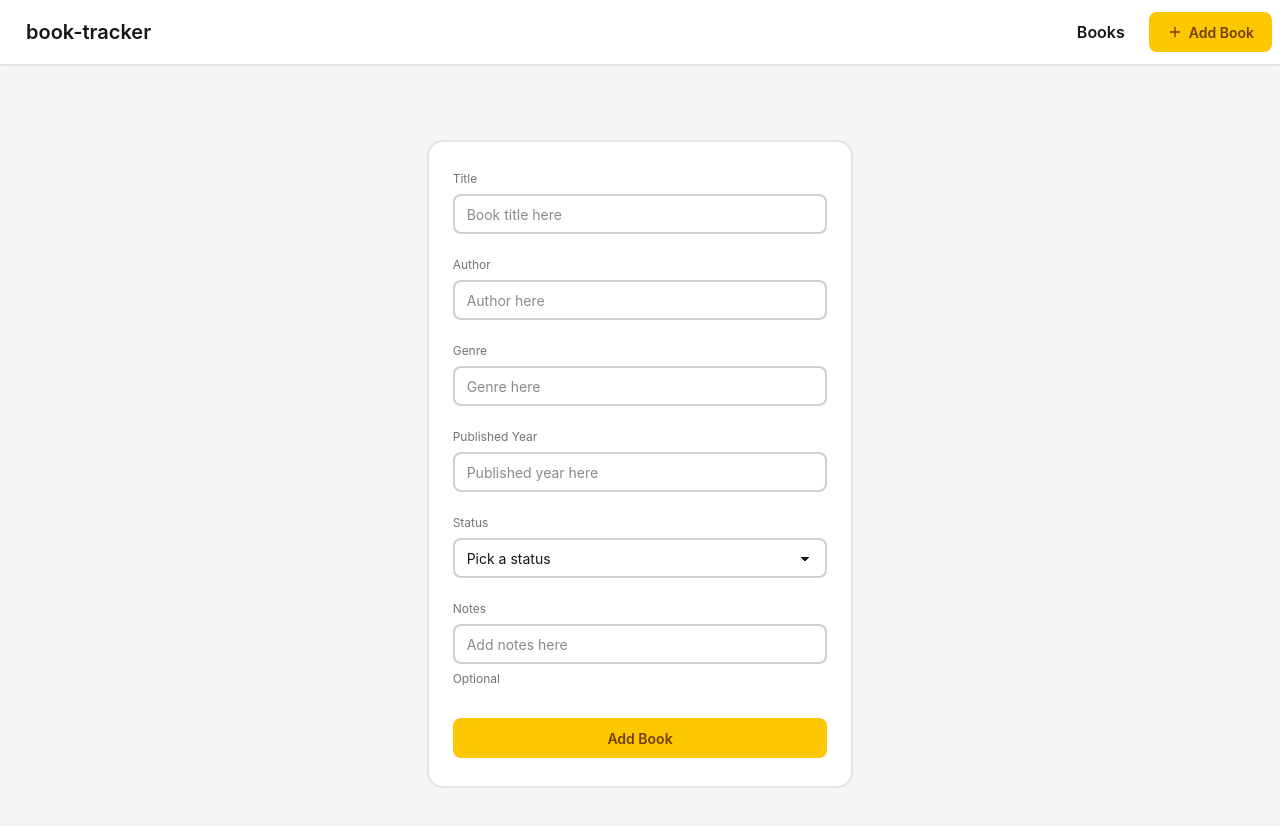
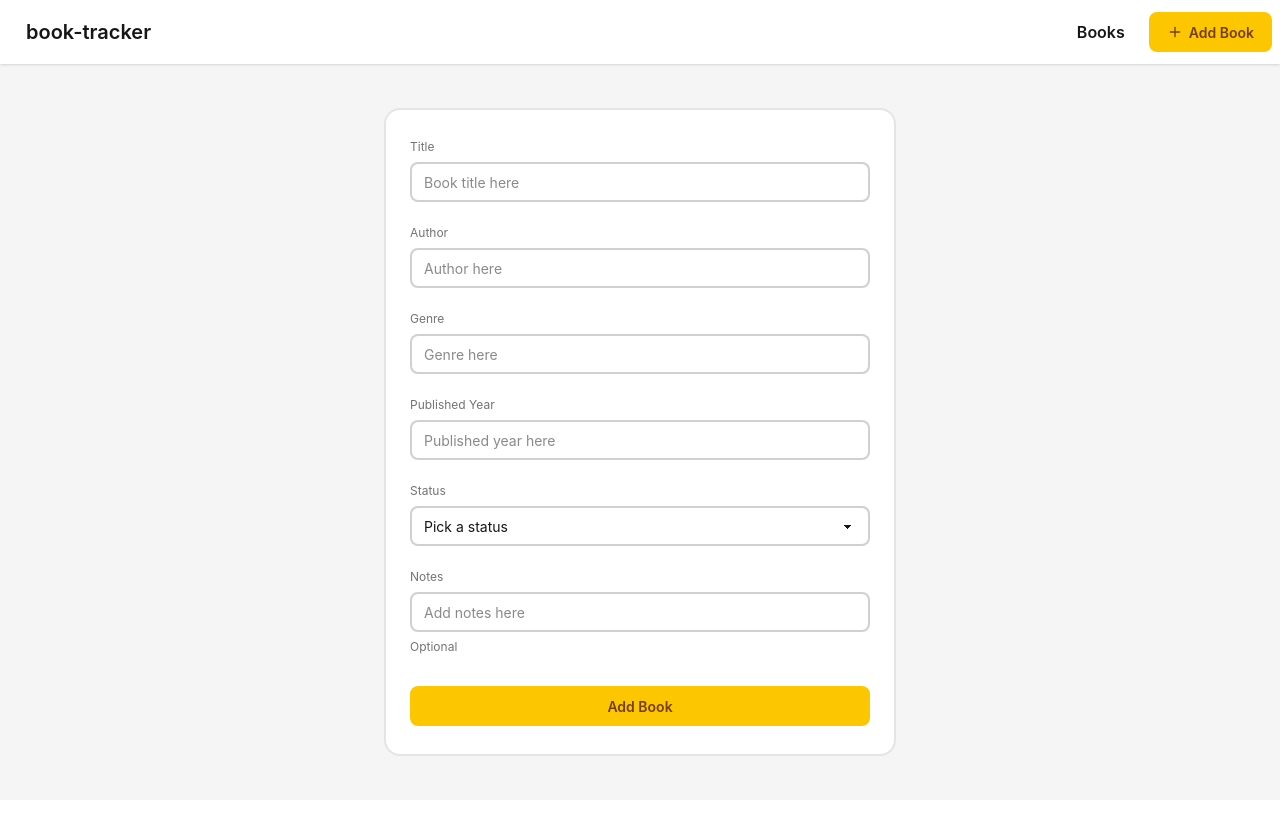
Before and after one commit to harryscully/book-tracker, a Next.js app: page /books/new in a window 1280 px wide. Shown: the top 826 px of the page. After the commit the page ends 800 px from the top, so only its background shows below. Built offline with nearby package versions, Linux system fonts and the light colour scheme.

Commit message:
Fix scrollbar and max-h issues

```diff
--- a/src/app/books/new/page.tsx
+++ b/src/app/books/new/page.tsx
@@ -2,7 +2,7 @@
 
 export default function NewBook() {
     return (
-        <div className="min-h-svh flex justify-center items-center">
+        <div className="flex flex-1 justify-center items-center">
             <AddBookForm />
         </div>
     )
--- a/src/app/layout.tsx
+++ b/src/app/layout.tsx
@@ -15,10 +15,12 @@
 }>) {
   return (
     <html lang="en" data-theme="bumblebee">
-      <body className="min-h-svh bg-base-200">
+      <body className="min-h-svh bg-base-200 flex flex-col">
         <QueryProvider>
           <Navbar />
-          {children}
+
+            {children}
+
         </QueryProvider>
       </body>
     </html>
--- a/src/app/page.tsx
+++ b/src/app/page.tsx
@@ -2,7 +2,7 @@
 
 export default function Home() {
   return (
-    <div className="hero bg-base-200 min-h-screen">
+    <div className="hero bg-base-200 flex-1">
       <div className="hero-content text-center">
         <div className="max-w-md">
           <h1 className="text-5xl font-bold">Welcome to <span className="italic highlight">book-tracker</span></h1>
--- a/src/components/AddBookForm.tsx
+++ b/src/components/AddBookForm.tsx
@@ -20,7 +20,7 @@
     })
 
     return (
-        <div className="w-1/3 card card-border bg-base-100 border-base-300">
+        <div className="w-full max-w-lg card card-border bg-base-100 border-base-300">
             <div className="card-body">
                 <form onSubmit={handleSubmit(onSubmit)}>
                     <fieldset className="fieldset">
```
